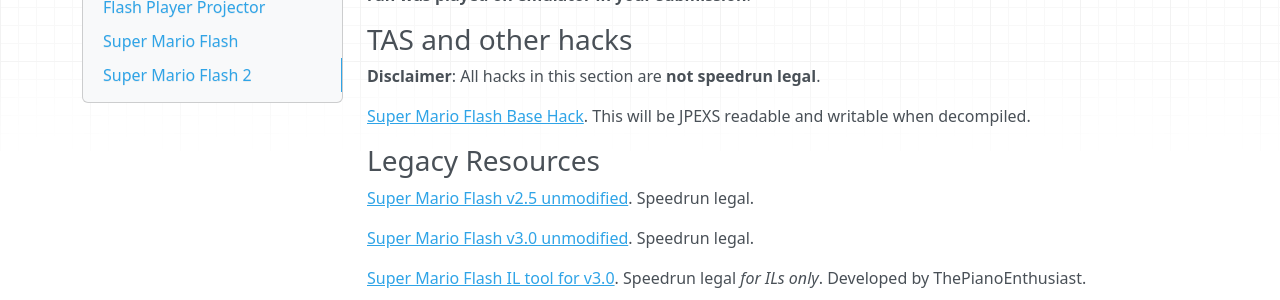
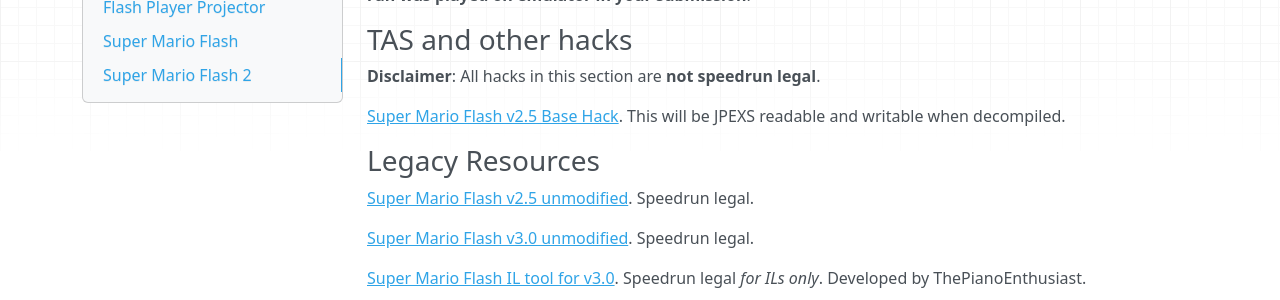
Before and after one commit to MarioFlashCommunity/marioflashcommunity.github.io, an MkDocs documentation site: the page built from docs/game_downloads.md, in a window 1280 px wide and 900 px high, scrolled down 748 px. Shown: the part 155-455 px from the top of the window. Built offline with MkDocs 1.6.1, drawn with Linux system fonts in a browser that asks for light colours; nearby versions of some CDN libraries.

Commit message:
Update Flash Projector download link

```diff
--- a/docs/game_downloads.md
+++ b/docs/game_downloads.md
@@ -4,7 +4,7 @@
 
 ## Flash Player Projector
 
-Since Flash Player no longer works on browser, you need to [download the projector](https://archive.org/details/flashplayerarchive) in order to play games locally. If you're on Linux, you can download Flash Player through the [Flatpak store](https://flathub.org/apps/details/com.adobe.Flash-Player-Projector) for free.
+Since Flash Player no longer works on browser, you need to [download the projector](https://fpdownload.macromedia.com/pub/flashplayer/updaters/32/flashplayer_32_sa.exe) in order to play games locally. If you're on Linux, you can download Flash Player through the [Flatpak store](https://flathub.org/apps/details/com.adobe.Flash-Player-Projector) for free.
 
 ## Super Mario Flash
 
@@ -24,7 +24,7 @@
 
 **Disclaimer**: All hacks in this section are **not speedrun legal**.
 
-<a href="/files/smf-hacks/SMF_Base_Hack.swf">Super Mario Flash Base Hack</a>. This will be JPEXS readable and writable when decompiled.
+<a href="/files/smf-hacks/SMF_Base_Hack.swf">Super Mario Flash v2.5 Base Hack</a>. This will be JPEXS readable and writable when decompiled.
 
 ### Legacy Resources
 
```
